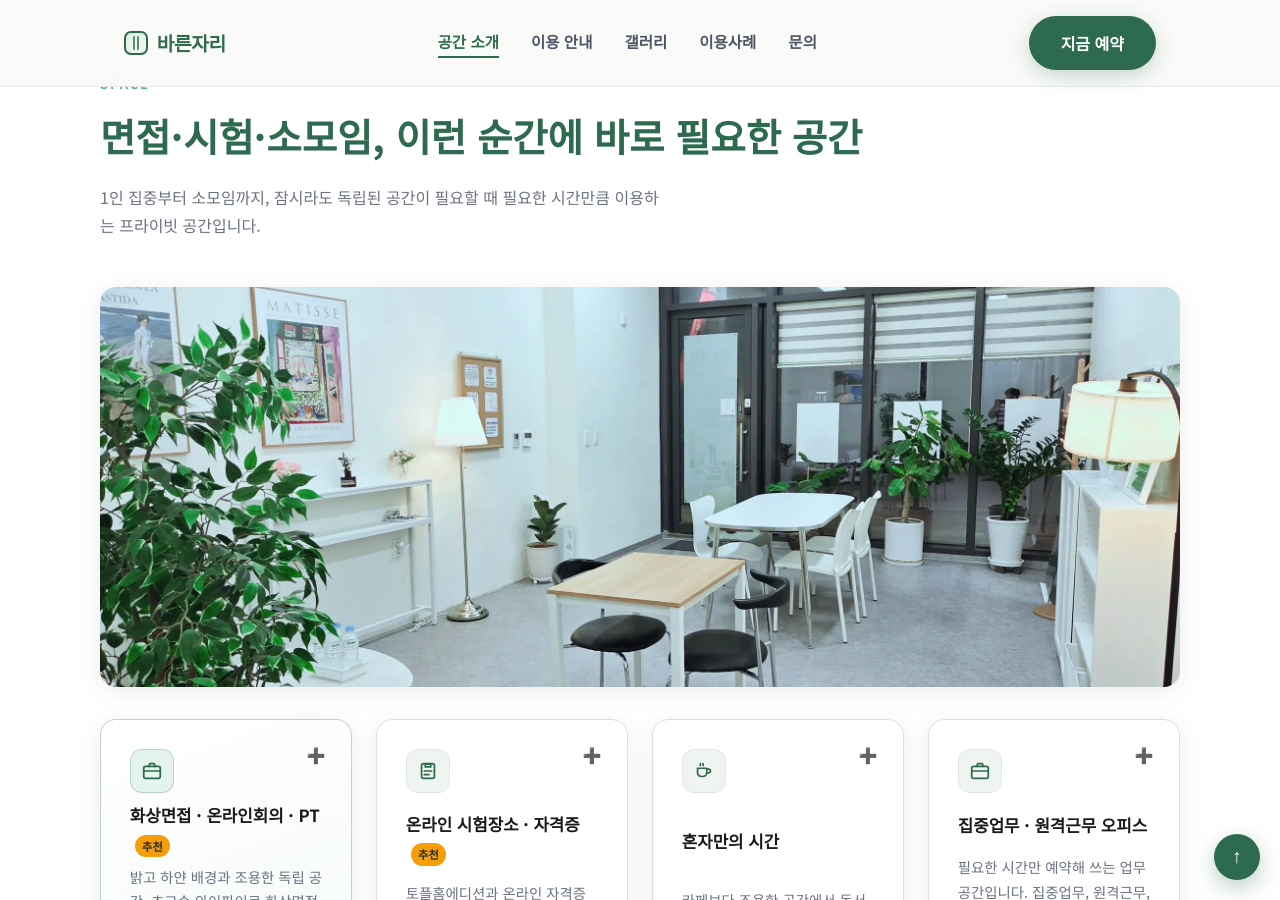
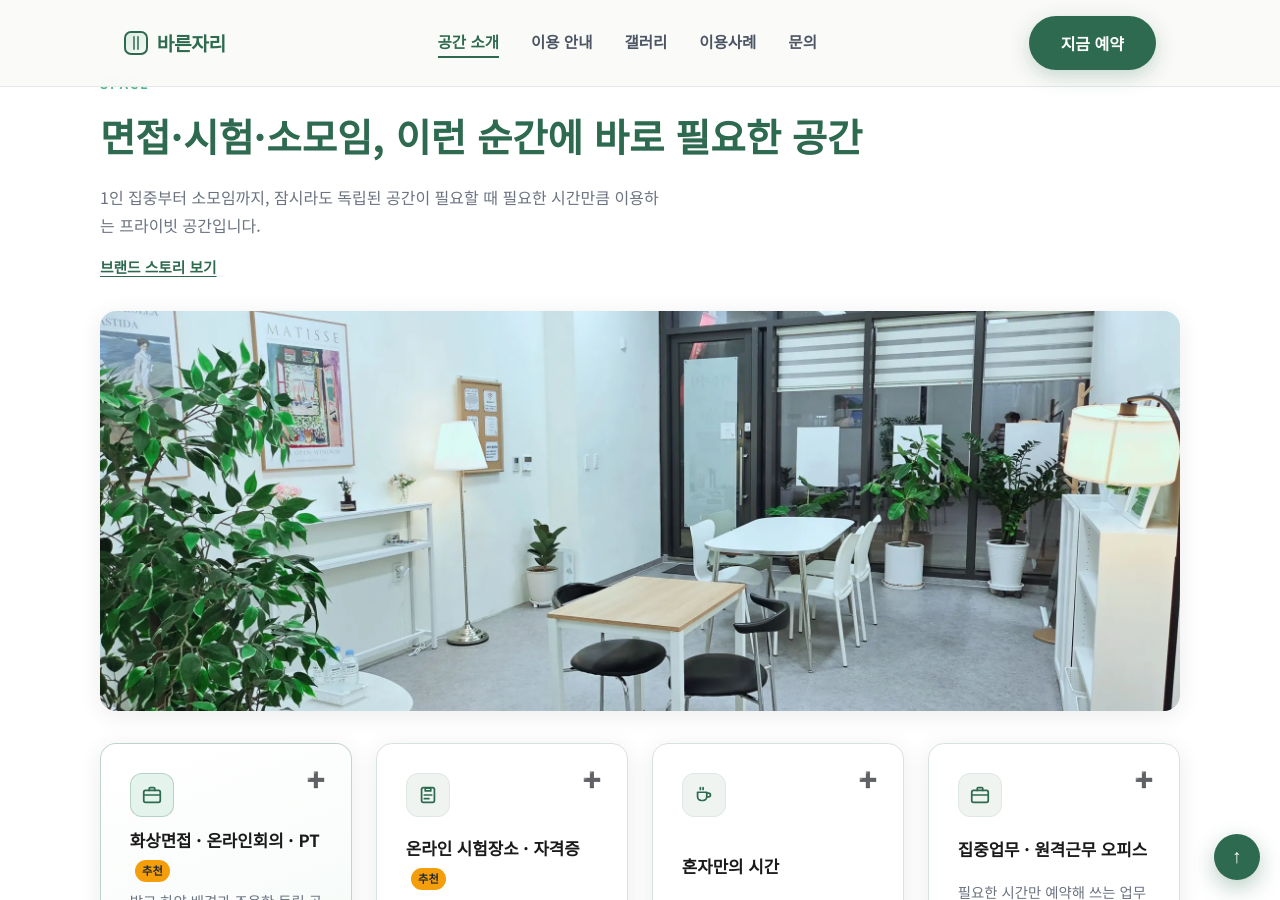
Before and after one commit to bareunspace/blog, a Jekyll site: the page built from index.html, in a window 1280 px wide and 900 px high, scrolled down 768 px. Built offline with Jekyll 4.4.1, drawn with Linux system fonts in a browser that asks for light colours.

Commit message:
Add Space section brand story quick link

```diff
--- a/index.html
+++ b/index.html
@@ -46,6 +46,7 @@
       <p class="section-label">Space</p>
       <h2 class="section-title">면접·시험·소모임, 이런 순간에 바로 필요한 공간</h2>
       <p class="section-desc">1인 집중부터 소모임까지, 잠시라도 독립된 공간이 필요할 때 필요한 시간만큼 이용하는 프라이빗 공간입니다.</p>
+      <a href="about.html" class="space-story-link" data-cta="space_brand_story">브랜드 스토리 보기</a>
       <div class="space-hero">
         <img src="images/06.webp" alt="바른자리 내부 전경" loading="lazy" width="4000" height="3000" />
       </div>
--- a/styles/main.css
+++ b/styles/main.css
@@ -336,8 +336,25 @@ section { padding: 5rem 1.5rem; }
   padding-top: 5.5rem;
   padding-bottom: 5rem;
 }
+#space .section-desc {
+  margin-bottom: .9rem;
+}
 #space .section-inner {
   position: relative;
+}
+.space-story-link {
+  display: inline-flex;
+  align-items: center;
+  gap: .25rem;
+  margin-bottom: 2rem;
+  color: var(--primary);
+  font-size: .92rem;
+  font-weight: 700;
+  text-decoration: underline;
+  text-underline-offset: 3px;
+}
+.space-story-link:hover {
+  color: var(--primary-light);
 }
 .space-hero {
   border-radius: var(--radius);
```
